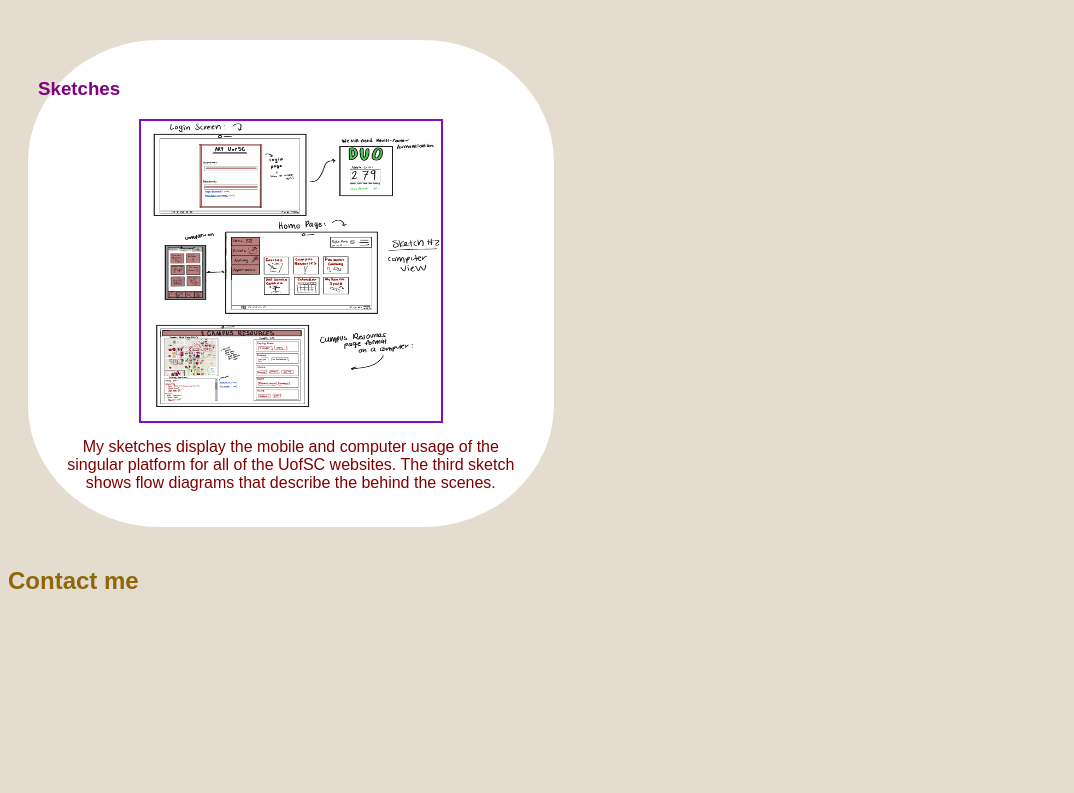
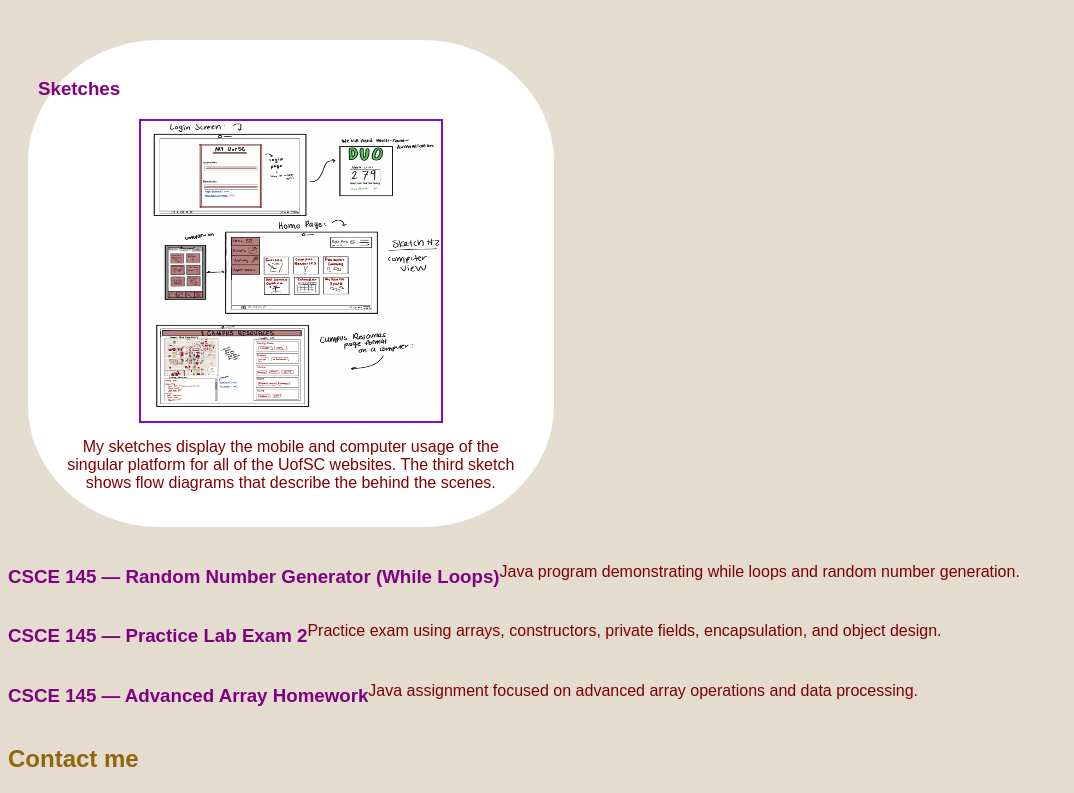
Before and after one commit to KyliePark07/KyliePark07.github.io, a plain HTML site: page index.html in a window 1280 px wide. Shown: the part 1338-2131 px from the top of the page, without its empty margins (0-1074 px from the left). Before the commit the page ends 1953 px from the top, so only its background shows below. Drawn offline with Linux system fonts and the light colour scheme.

Commit message:
Added code repositories

```diff
--- a/index.html
+++ b/index.html
@@ -43,6 +43,21 @@ My resume: <a href="files/KPARK_Resume_Final.pdf">PDF version</a>
             My sketches display the mobile and computer usage of the singular platform for all of the UofSC websites. The third sketch shows flow diagrams that describe the behind the scenes.
             </p>
             </section>
+            <!-- Repositories assignment -->
+      <section class="projects">
+       <a href="https://github.com/KyliePark07/CSCE-145-Random-Numbers-Generator">
+        <h3>CSCE 145 — Random Number Generator (While Loops)</h3>
+       </a>
+      <p>Java program demonstrating while loops and random number generation.</p>
+      <a href="https://github.com/KyliePark07/CSCE-145-Practice-Lab-Exam-2">
+          <h3>CSCE 145 — Practice Lab Exam 2</h3>
+      </a>
+          <p>Practice exam using arrays, constructors, private fields, encapsulation, and object design.</p>
+    <a href="https://github.com/KyliePark07/CSCE-145-Array-Hw-Advanced">
+        <h3>CSCE 145 — Advanced Array Homework</h3>
+    </a>
+          <p>Java assignment focused on advanced array operations and data processing.</p>
+      </section>
         </div>
         <div class="contact">
             <h2>Contact me</h2>
```
